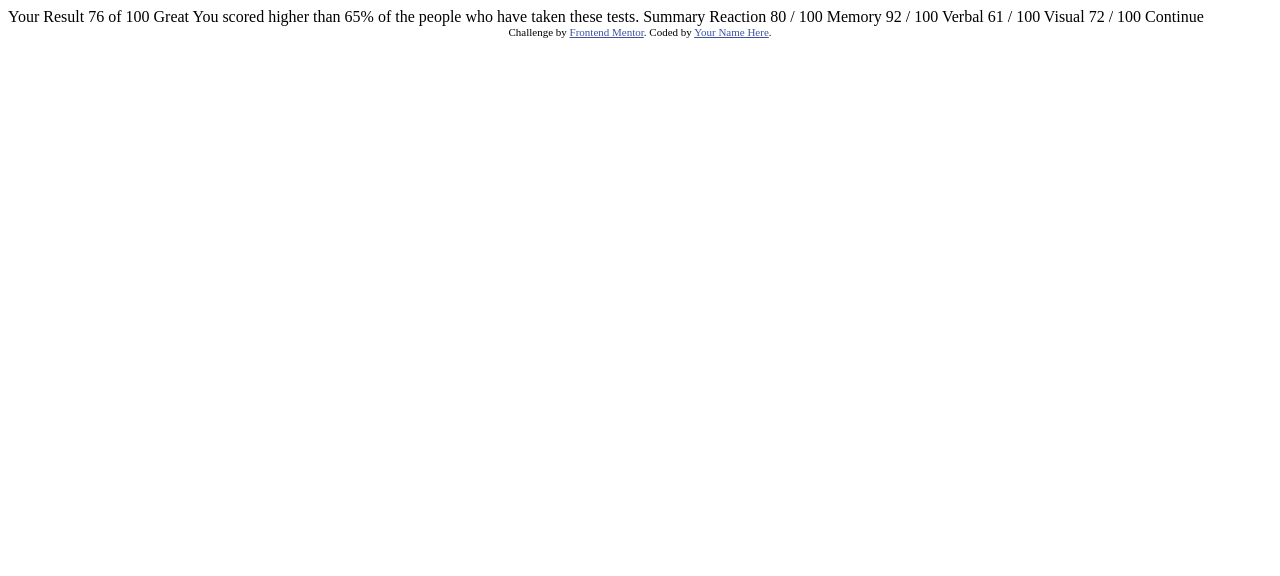
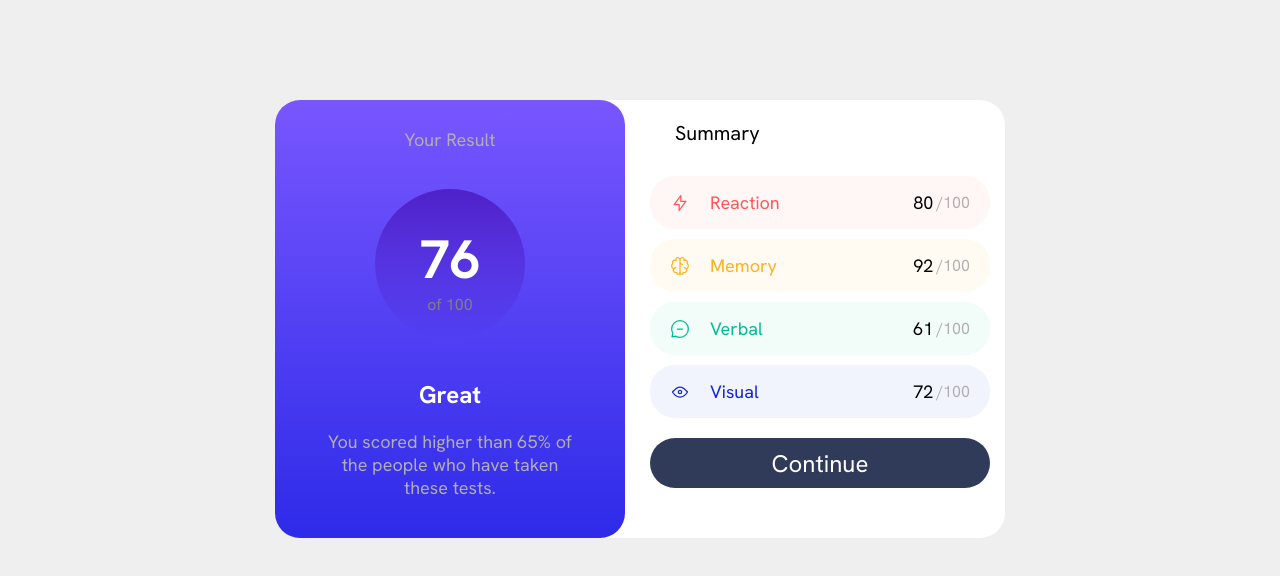
Before and after one commit to IsaacRik/Front-End-Mentor, a plain HTML site: page results-summary-component-main/index.html in a window 1280 px wide. Drawn offline with Linux system fonts and the light colour scheme.

Commit message:
Finished Project

```diff
--- a/results-summary-component-main/index.html
+++ b/results-summary-component-main/index.html
@@ -5,7 +5,10 @@
   <meta name="viewport" content="width=device-width, initial-scale=1.0"> <!-- displays site properly based on user's device -->
 
   <link rel="icon" type="image/png" sizes="32x32" href="./assets/images/favicon-32x32.png">
-
+  <link rel="preconnect" href="https://fonts.googleapis.com">
+  <link rel="preconnect" href="https://fonts.gstatic.com" crossorigin>
+  <link href="https://fonts.googleapis.com/css2?family=Hanken+Grotesk:wght@400;700;800&display=swap" rel="stylesheet">
+  <link rel="stylesheet" href="styles.css">
   <title>Frontend Mentor | Results summary component</title>
 
   <!-- Feel free to remove these styles or customise in your own stylesheet 👍 -->
@@ -15,33 +18,61 @@
   </style>
 </head>
 <body>
+  <div class="Result_Panel">
+    <P>Your Result </P>
+    <div class="Result_Circle">
+      <h1>76</h1>
+      <P>of 100</P>
+    </div>
+    <div class="Result_Label">Great</div>
+    <div class="Score">You scored higher than 65% of the people who have taken these tests.</div>
+  </div>
 
-  Your Result
-  76
-  of 100
+  <div class="Summary_Panel">
+    <h5>Summary </h5>
+    <div class="Summary_Lines" id="Reaction">
+      <div class="Left">
+      <img src="assets/images/icon-reaction.svg">
+      <h2>Reaction</h2>
+      </div>
+      <div class="Right">
+      <h3>80 </h3>
+      <p> /100</p>
+      </div>
+    </div>
+    <div class="Summary_Lines" id="Memory">
+      <div class="Left">
+      <img src="assets/images/icon-memory.svg">
+      <h2>Memory</h2>
+      </div>
+      <div class="Right">
+      <h3>92 </h3>
+      <p> /100</p>
+      </div>
+    </div>
+    <div class="Summary_Lines" id="Verbal">
+      <div class="Left">
+      <img src="assets/images/icon-verbal.svg">
+      <h2>Verbal</h2>
+      </div>
+      <div class="Right">
 
-  Great
-  You scored higher than 65% of the people who have taken these tests.
+      <h3>61 </h3>
+      <p> /100</p>
+      </div>
+    </div>
+    <div class="Summary_Lines" id="Visual">
+      <div class="Left">
+      <img src="assets/images/icon-visual.svg">
+      <h2>Visual</h2>
+      </div>
+      <div class="Right">
+      <h3>72 </h3>
+      <p>/100</p>
+      </div>
+    </div>
+    <button type="Continue_Button">Continue</button>
+  </div>
 
-  Summary
-
-  Reaction
-  80 / 100
-
-  Memory
-  92 / 100
-
-  Verbal
-  61 / 100
-
-  Visual
-  72 / 100
-
-  Continue
-
-  <div class="attribution">
-    Challenge by <a href="https://www.frontendmentor.io?ref=challenge" target="_blank">Frontend Mentor</a>.
-    Coded by <a href="#">Your Name Here</a>.
-  </div>
 </body>
 </html>
--- /dev/null
+++ b/results-summary-component-main/styles.css
@@ -0,0 +1,178 @@
+/* Universal Styles
+================================= */
+
+h2 {
+    margin: 0px;
+    font-size: 18px;
+    font-weight: 400;
+}
+h3 {
+    margin: 0px;
+}
+
+h5{
+    margin: 20px auto 20px 20px;
+    font-size: 20px;
+    font-weight: 400;
+}
+
+* {
+    font-family: 'Hanken Grotesk', sans-serif;
+}
+body{
+    margin: 0;
+}
+
+.Result_Panel, .Summary_Panel{
+    display: flex;
+    flex-direction: column;
+    align-items: center;
+    justify-content: center;
+}
+/* Result Panel
+====================================================== */
+
+.Result_Panel{
+    background-image: linear-gradient(hsl(252, 100%, 67%),hsl(241, 81%, 54%));
+    border-bottom-left-radius: 25px;
+    border-bottom-right-radius: 25px;
+    gap: 20px;
+}
+
+.Result_Panel > p, .Score {
+    font-size: 18px;
+    color: rgb(177, 175, 175);
+}
+.Result_Circle {
+    height: 150px;
+    width: 150px;
+    background-image: linear-gradient(hsla(256, 72%, 46%, 1),hsla(241, 72%, 46%, 0));
+    border-radius: 50%;
+    display: flex;
+    flex-direction: column;
+    text-align: center;
+    gap: 0px;
+}
+.Result_Circle > h1 {
+    color: white;
+    font-size: 54px;
+    margin-bottom: 0px;
+    margin-top: 35px;
+}
+
+.Result_Circle > p{
+    margin-top: 0px;
+    color: gray;
+}
+
+.Result_Label{
+    color: white;
+    font-size: 24px;
+    font-weight: 700;
+    margin-top: 20px;
+}
+
+.Score{
+    text-align: center;
+    margin: 0px 30px 30px;
+}
+
+/* Summary Panel */
+/* ====================================================== */
+
+.Summary_Panel{
+    gap: 10px;
+    background-color: hsl(0, 0%, 100%);
+}
+
+.Summary_Lines{
+    display: flex;
+    width: 300px;
+    justify-content: space-between;
+    border-radius: 25px;
+    padding-left: 20px;
+    padding-right: 20px;
+
+}
+
+.Left, .Right {
+    display: flex;
+    align-items: center;
+}
+
+.Left {
+    gap: 20px;
+}
+.Right > h3{
+    color: black;
+    font-size: 18px;
+    font-weight: 400;
+}
+.Right{
+    gap: 3px;
+}
+.Right > p{
+    color: rgb(177, 175, 175);
+}
+#Reaction {
+    color: hsl(0, 100%, 67%);
+    background-color: hsla(0, 100%, 67%,.05);
+}
+#Memory {
+    color: hsl(39, 100%, 56%);
+    background-color: hsla(39, 100%, 56%,.05);
+
+}
+#Verbal{
+    color: hsl(166, 100%, 37%);
+    background-color: hsla(166, 100%, 37%,.05);
+
+}
+#Visual{
+    color: hsl(234, 85%, 45%);
+    background-color: hsla(234, 85%, 45%,.05);
+}
+
+/* button
+========================= */
+button {
+    font-size: 24px;
+    font-weight: 400;
+    background-color:hsl(224, 30%, 27%) ;
+    color: white;
+    border: none;
+    margin-top: 10px;
+    margin-bottom: 50px;
+    width: 340px;
+    height: 50px;
+    border-radius: 25px;
+}
+
+@media only screen and (min-width: 600px) {
+    body {
+        display: flex;
+        justify-content: center;
+        margin-top: 100px;
+        background-color: rgb(239, 239, 239);
+    }
+    .Result_Panel{
+        background-image: linear-gradient(hsl(252, 100%, 67%),hsl(241, 81%, 54%));
+        border-radius: 25px;
+        gap: 20px;
+        width: 350px;
+        z-index: 1;
+    }
+    .Score{
+        text-align: center;
+        margin: 0px 50px 30px;
+    }
+    .Summary_Panel{
+        margin-left: -20px;
+        padding-left: 50px;
+        padding-right: 20px;
+        width: 330px;
+        border-top-right-radius: 25px;
+        border-bottom-right-radius: 25px;
+
+    }
+}
```
